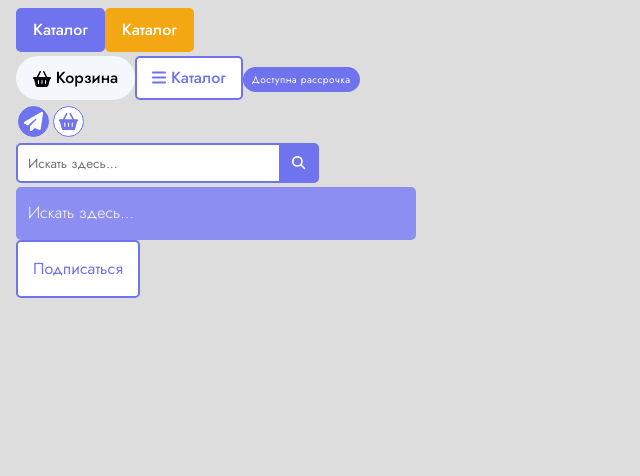
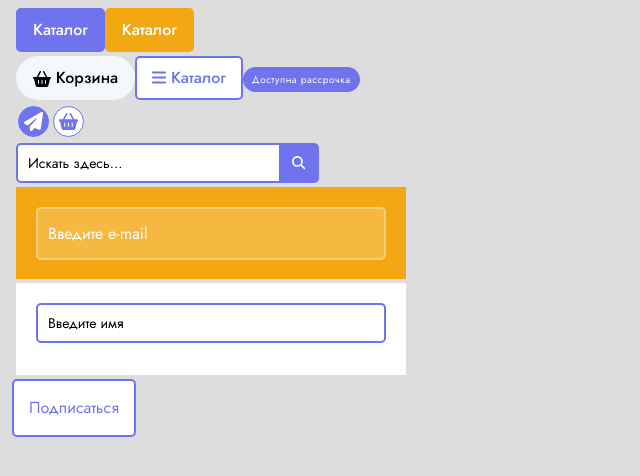
Before and after one commit to vorobeva-elizaveta/kugoo, a Vue app in the folder client/: page /login in a window 1280 px wide. Shown: the top 476 px of the page, without its empty margins (0-640 px from the left). Built offline with nearby package versions, Linux system fonts and the light colour scheme.

Commit message:
Третий коммит

```diff
--- a/client/src/pages/authorization/LoginPage.vue
+++ b/client/src/pages/authorization/LoginPage.vue
@@ -6,10 +6,14 @@
 //удалить
 import BaseButton from '@/shared/ui-kit/button/BaseButton.vue'
 import BaseSearchField from '@/shared/ui-kit/search/BaseSearchField.vue'
+import BaseInput from '@/shared/ui-kit/input/BaseInput.vue'
+import {ref} from 'vue'
 
 const clickOnButton = () => {
   alert('Button was clicked')
 }
+
+let inputValue = ref('')
 
 </script>
 
@@ -17,12 +21,12 @@ const clickOnButton = () => {
   <!-- удалить -->
   <div>
     <div>
-      <base-button color="primary" @click="clickOnButton">Каталог</base-button>
+      <base-button color="primary"   @click="clickOnButton">Каталог</base-button>
       <base-button color="secondary" @click="clickOnButton">Каталог</base-button>
     </div>
     <div>
-      <base-button color="gray"    :rounded="true">    <font-awesome-icon icon="fa-solid fa-basket-shopping" style="transform: translate(0, 2px)"/> Корзина</base-button>
-      <base-button color="primary" :outlined="true">   <font-awesome-icon icon="fa-solid fa-bars"            style="transform: translate(0, 0.5px)"/> Каталог</base-button>
+      <base-button color="gray"    :rounded="true"> <font-awesome-icon icon="fa-solid fa-basket-shopping" style="transform: translate(0, 2px)"/>   Корзина</base-button>
+      <base-button color="primary" :outlined="true"><font-awesome-icon icon="fa-solid fa-bars"            style="transform: translate(0, 0.5px)"/> Каталог</base-button>
       <base-button color="primary" size="small" :rounded="true">Доступна рассрочка</base-button>
     </div>
     <div>
@@ -30,29 +34,47 @@ const clickOnButton = () => {
       <base-button color="primary" size="icon" :rounded="true" :outlined="true" icon="basket-shopping">Подписаться</base-button>
     </div>
     <div id="test2"><base-search-field/></div>
-    <div id="test3">
-      <base-search-field type="secondary"/>
+
+    <form>
+      {{ inputValue }}
+      <div id="test3">
+        <base-input placeholder="Введите e-mail" v-model="inputValue"></base-input>
+      </div>
+      <div id="test4">
+        <base-input type="secondary" placeholder="Введите имя"></base-input>
+      </div>
       <base-button color="primary" size="big" :outlined="true" id="test1">Подписаться</base-button>
-    </div>
-
+    </form>
   </div>
 </template>
 
 <style lang="scss" scoped>
 //удалить
+@import "@/app/styles/variables.scss";
 #test1{
   font-weight: 400;
   padding: 7px 15px;
-  text-align: center;
+  &:hover{
+    background: $primary;
+    border-color: $primary;
+  }
 }
-
 #test2{
   width: 300px;
 }
+#test3{
+  height: 92px;
+  width: 390px;
+  background: $secondary;
+  padding: 20px
+}
+#test4{
+  height: 92px;
+  width: 390px;
+  background: $white;
+  padding: 20px
+}
 
-#test3{
-  width: 400px;
-}
 div{
   margin: 4px;
 }
--- /dev/null
+++ b/client/src/shared/ui-kit/input/BaseInput.vue
@@ -0,0 +1,48 @@
+<script setup>
+  const props = defineProps({
+    type: {
+        type: String,
+        default: 'primary'
+    },
+    placeholder: {
+        type: String,
+        default: 'Искать здесь...'
+    }
+  })
+</script>
+
+<template>
+    <input :class="['input', `input_${type}`]" type="text" :placeholder="placeholder" v-model="inputValue">
+</template>
+
+<style lang="scss" scoped>
+@import "@/app/styles/variables.scss";
+.input{
+  width: 100%;
+  padding-left: 10px;
+  border-radius: 5px;
+  outline: none;
+  &_primary{
+    color: $white;
+    height: 53px;
+    background: rgba(255, 255, 255, 0.2);
+    border: 2px rgba(255, 255, 255, 0.3) solid;
+    font-size: 16px;
+    font-weight: 400;
+    &::placeholder{
+        color: $white;
+    }
+  }
+  &_secondary{
+    background: $white;
+    color: $black;
+    border: 2px $primary solid;
+    height: 40px;
+    font-size: 14px;
+    &::placeholder{
+        color: $black;
+    }
+  }
+}
+
+</style>
--- /dev/null
+++ b/client/src/shared/ui-kit/input/index.js
@@ -0,0 +1,3 @@
+import BaseInput from './BaseInput.vue'
+
+export default { BaseInput }
--- a/client/src/shared/ui-kit/search/BaseSearchField.vue
+++ b/client/src/shared/ui-kit/search/BaseSearchField.vue
@@ -1,11 +1,4 @@
 <script setup>
-  const props = defineProps({
-    type: {
-      sype: String,
-      default: 'primary'
-    }
-  })
-
   const clickOnSearch = () => {
     alert('Search has begun')
   }
@@ -13,8 +6,8 @@
 
 <template>
   <form>
-    <input  :class="['input',  `input_${type}`]"  type="text"   placeholder="Искать здесь...">
-    <button :class="['button', `button_${type}`]" type="submit" @click="clickOnSearch">
+    <input  class="input"  type="text"   placeholder="Искать здесь...">
+    <button class="button" type="submit" @click="clickOnSearch">
       <font-awesome-icon icon="fa-solid fa-magnifying-glass"/>
     </button>
   </form>
@@ -32,23 +25,15 @@ form {
   padding-left: 10px;
   border-radius: 5px;
   outline: none;
-  &_primary{
-    background: $white;
+  background: $white;
+  color: $black;
+  border: 2px $primary solid;
+
+  &::placeholder{
     color: $black;
-    border: 2px $primary solid;
-  }
-  &_secondary{
-    background: $sky;
-    color: $white;
-    border: 2px $sky solid;
-    height: 53px;
-  }
-  &_secondary::placeholder{
-    color: $white;
-    font-size: 16px;
-    font-weight: 300;
+    font-size: 14px;
+    font-weight: 400;
     line-height: 23px;
-
   }
 }
 .button {
@@ -60,12 +45,7 @@ form {
   background: $primary;
   border-radius: 0 5px 5px 0;
   cursor: pointer;
-  &_primary{
-    width: 40px;
-    height: 40px;
-  }
-  &_secondary{
-    visibility: collapse;
-  }
+  width: 40px;
+  height: 40px;
 }
 </style>
--- /dev/null
+++ b/client/src/shared/ui-kit/search/index.js
@@ -0,0 +1,3 @@
+import BaseSearchField from './BaseSearchField.vue'
+
+export default { BaseSearchField }
```
